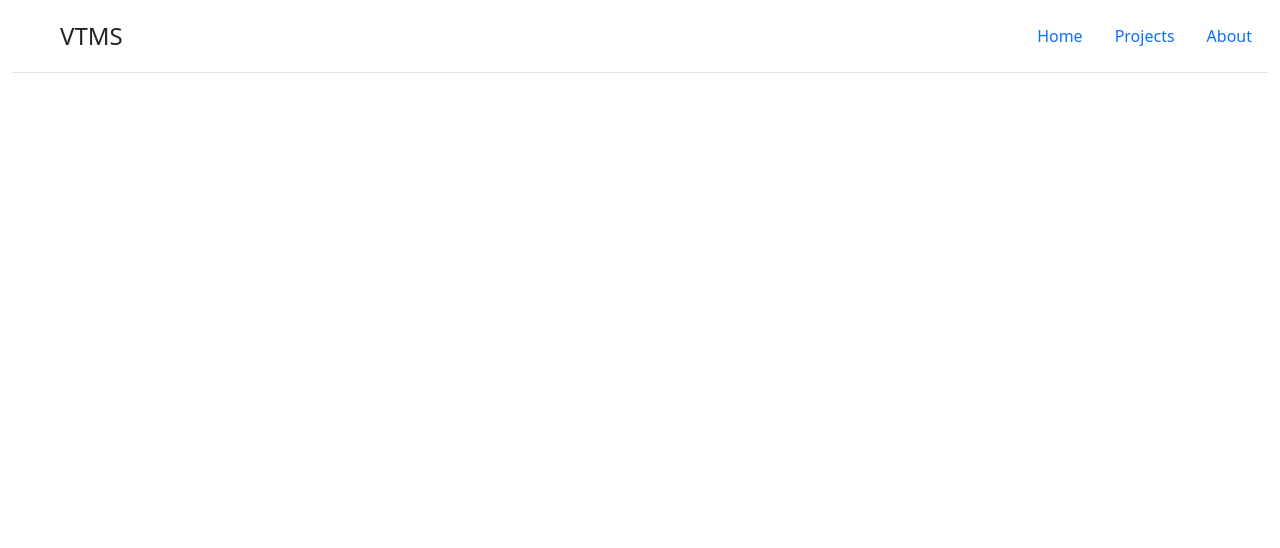
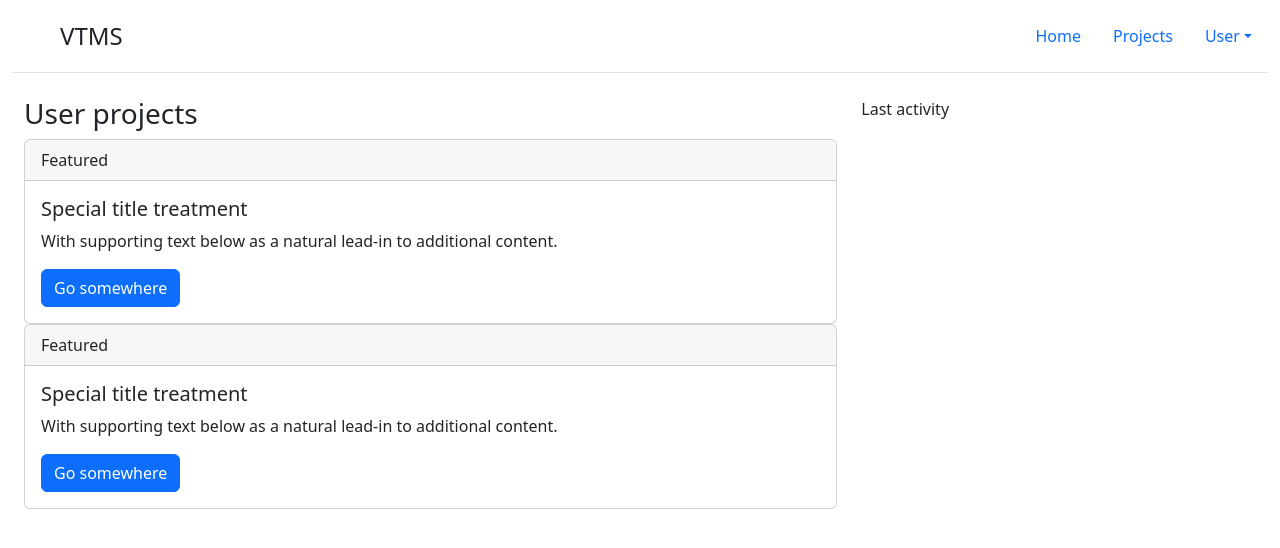
Before and after one commit to ivpel/vtms, a Django app: page / in a window 1280 px wide. Shown: the top 548 px of the page. Run offline with Django 4.2, Linux system fonts and the light colour scheme.

Commit message:
Working on homepage and user functional

```diff
--- a/templates/base.html
+++ b/templates/base.html
@@ -14,11 +14,17 @@
         <svg class="bi me-2" width="40" height="32"><use xlink:href="#bootstrap"></use></svg>
         <span class="fs-4">VTMS</span>
       </a>
-
       <ul class="nav nav-pills">
         <li class="nav-item"><a href="{% url 'tms:homepage' %}" class="nav-link" aria-current="page">Home</a></li>
         <li class="nav-item"><a href="{% url 'tms:projects' %}" class="nav-link">Projects</a></li>
-        <li class="nav-item"><a href="#" class="nav-link">About</a></li>
+        <li class="nav-item dropdown">
+            <a class="nav-link dropdown-toggle" href="#" data-bs-toggle="dropdown" aria-expanded="false">User</a>
+            <ul class="dropdown-menu">
+              <li><a class="dropdown-item" href="#">User Homepage</a></li>
+              <li><a class="dropdown-item" href="#">Settings</a></li>
+              <li><a class="dropdown-item" href="#">Log out</a></li>
+            </ul>
+          </li>
       </ul>
     </header>
   {% block content %}
--- a/templates/homepage.html
+++ b/templates/homepage.html
@@ -1,5 +1,32 @@
 {% extends 'base.html' %}
 
 {% block content %}
-
+<div class="container-fluid">
+    <div class="row">
+        <div class="col-sm-8">
+            <h3>User projects</h3>
+            <div class="card">
+                <div class="card-header">
+                    Featured
+                </div>
+                <div class="card-body">
+                    <h5 class="card-title">Special title treatment</h5>
+                    <p class="card-text">With supporting text below as a natural lead-in to additional content.</p>
+                    <a href="#" class="btn btn-primary">Go somewhere</a>
+                </div>
+            </div>
+            <div class="card">
+                <div class="card-header">
+                    Featured
+                </div>
+                <div class="card-body">
+                    <h5 class="card-title">Special title treatment</h5>
+                    <p class="card-text">With supporting text below as a natural lead-in to additional content.</p>
+                    <a href="#" class="btn btn-primary">Go somewhere</a>
+                </div>
+            </div>
+        </div>
+        <div class="col-sm-4">Last activity</div>
+    </div>
+</div>
 {% endblock %}
```
